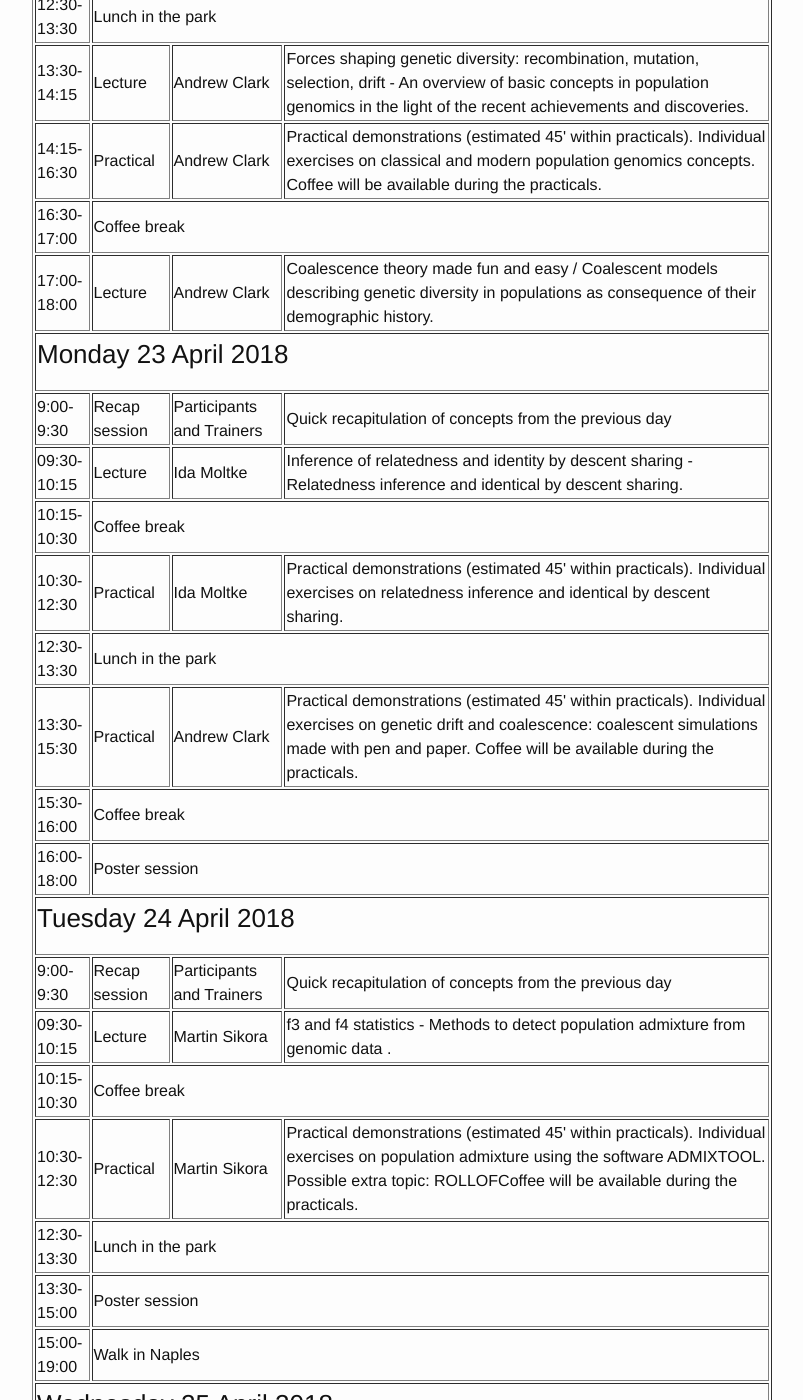
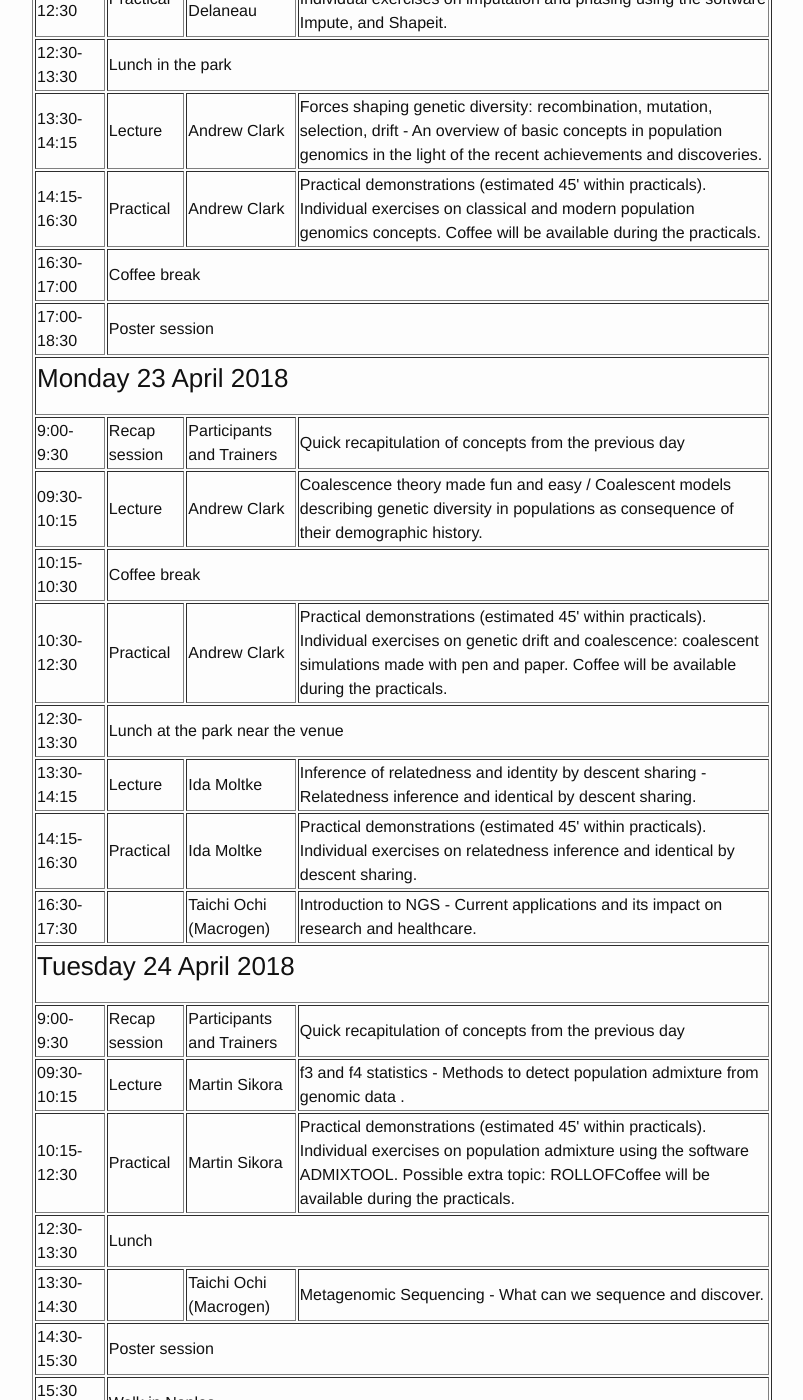
Before and after one commit to ELIXIR-IIB-training/website, a Jekyll site: the page built from _posts/2018-04-21-PopGen-Napoli.md, in a window 1280 px wide and 1400 px high, scrolled down 3766 px. Shown: the whole window, without its empty margins (238-1041 px from the left). Built offline with Jekyll 4.4.1, drawn with Linux system fonts in a browser that asks for light colours; some of the changed text lies outside the part shown.

Commit message:
Programme update

```diff
--- a/_posts/2018-04-21-PopGen-Napoli.md
+++ b/_posts/2018-04-21-PopGen-Napoli.md
@@ -138,25 +138,25 @@ Abstract (max 200 words) for poster presentation must be submitted through the a
 </tr>
 <tr>
    <td>12:00-13:00</td>
-   <td>Keynote lecture</td>
-   <td>Andrew Clark</td>
-   <td>Population Genomics: where are we going? - Overview of major achievements and current goals of population genomics.</td>
+   <td>Lecture</td>
+   <td>Olivier Delaneau</td>
+   <td>Data QC and Exploratory Data Analysis /Basic operations to perform on genome sequences data sets before applying population genomic analyses.</td>
 </tr>
 <tr>
-   <td>13:00-14:15</td>
+   <td>13:00-14:30</td>
    <td colspan="3">Lunch and coffee</td>
 </tr>
 <tr>
-   <td>14:15-15:00</td>
-   <td>Lecture</td>
+   <td>14:30-17:00</td>
+   <td>Practical</td>
    <td>Olivier Delaneau</td>
-   <td>Data QC and Exploratory Data Analysis - Basic operations to perform on genome sequences data sets before applying population genomic analyses.</td>
+   <td>Practical demonstrations (estimated 45' within practicals). Individual exercises on clustering methods to detect sample substructure (e.g. principal component analyses). Coffee will be available during the practicals.</td>
 </tr>
 <tr>
-   <td>15:00-17:00</td>
-   <td>Practical</td>
-   <td>Olivier Delaneau</td>
-   <td>Practical demonstrations (estimated 45' within practicals). Individual exercises on clustering methods to detect sample substructure (e.g. principal component analyses).</td>
+   <td>17:00-18:00</td>
+   <td>Keynote lecture</td>
+   <td>Andrew Clark</td>
+   <td>Population Genomics: where are we going? - Overview of major achievements and current goals of population genomics. Include question session.</td>
 </tr>
 <tr>
    <td colspan="4"><h3>Sunday 22 April 2018</h3></td>
@@ -204,11 +204,10 @@ Abstract (max 200 words) for poster presentation must be submitted through the a
    <td colspan="3">Coffee break</td>
 </tr>
 <tr>
-   <td>17:00-18:00</td>
-   <td>Lecture</td>
-   <td>Andrew Clark</td>
-   <td>Coalescence theory made fun and easy / Coalescent models describing genetic diversity in populations as consequence of their demographic history.</td>
+   <td>17:00-18:30</td>
+   <td colspan="3">Poster session</td>
 </tr>
+
 <tr>
    <td colspan="4"><h3>Monday 23 April 2018</h3></td>
 </tr>
@@ -230,27 +229,31 @@ Abstract (max 200 words) for poster presentation must be submitted through the a
 </tr>
 <tr>
    <td>10:30-12:30</td>
+   <td>Practical</td>
+   <td>Andrew Clark</td>
+   <td>Practical demonstrations (estimated 45' within practicals). Individual exercises on genetic drift and coalescence: coalescent simulations made with pen and paper. Coffee will be available during the practicals.</td>
+</tr>
+<tr>
+   <td>12:30-13:30</td>
+   <td colspan="3">Lunch at the park near the venue</td>
+</tr>
+<tr>
+   <td>13:30-14:15</td>
+   <td>Lecture</td>
+   <td>Ida Moltke</td>
+   <td>Inference of relatedness and identity by descent sharing - Relatedness inference and identical by descent sharing.</td>
+</tr>
+<tr>
+   <td>14:15-16:30</td>
    <td>Practical </td>
    <td>Ida Moltke</td>
    <td>Practical demonstrations (estimated 45' within practicals). Individual exercises on relatedness inference and identical by descent sharing.</td>
 </tr>
 <tr>
-   <td>12:30-13:30</td>
-   <td colspan="3">Lunch in the park</td>
-</tr>
-<tr>
-   <td>13:30-15:30</td>
-   <td>Practical</td>
-   <td>Andrew Clark</td>
-   <td>Practical demonstrations (estimated 45' within practicals). Individual exercises on genetic drift and coalescence: coalescent simulations made with pen and paper. Coffee will be available during the practicals.</td>
-</tr>
-<tr>
-   <td>15:30-16:00</td>
-   <td colspan="3">Coffee break</td>
-</tr>
-<tr>
-   <td>16:00-18:00</td>
-   <td colspan="3">Poster session</td>
+   <td>16:30-17:30</td>
+   <td></td>
+   <td>Taichi Ochi (Macrogen)</td>
+   <td>Introduction to NGS -  Current applications and its impact on research and healthcare.</td>
 </tr>
 <tr>
    <td colspan="4"><h3>Tuesday 24 April 2018</h3></td>
@@ -268,25 +271,27 @@ Abstract (max 200 words) for poster presentation must be submitted through the a
    <td>f3 and f4 statistics - Methods to detect population admixture from genomic data .</td>
 </tr>
 <tr>
-   <td>10:15-10:30</td>
-   <td colspan="3">Coffee break</td>
-</tr>
-<tr>
-   <td>10:30-12:30</td>
+   <td>10:15-12:30</td>
    <td>Practical </td>
    <td>Martin Sikora</td>
    <td>Practical demonstrations (estimated 45' within practicals). Individual exercises on population admixture using the software ADMIXTOOL. Possible extra topic: ROLLOFCoffee will be available during the practicals.</td>
 </tr>
 <tr>
    <td>12:30-13:30</td>
-   <td colspan="3">Lunch in the park</td>
+   <td colspan="3">Lunch</td>
 </tr>
 <tr>
-   <td>13:30-15:00</td>
+   <td>13:30-14:30</td>
+   <td></td>
+   <td>Taichi Ochi (Macrogen)</td>
+   <td>Metagenomic Sequencing - What can we sequence and discover.</td>
+</tr>
+<tr>
+   <td>14:30-15:30</td>
    <td colspan="3">Poster session</td>
 </tr>
 <tr>
-   <td>15:00-19:00</td>
+   <td>15:30 onwards</td>
    <td colspan="3">Walk in Naples</td>
 </tr>
 <tr>
@@ -316,7 +321,7 @@ Abstract (max 200 words) for poster presentation must be submitted through the a
 </tr>
 <tr>
    <td>12:30-13:30</td>
-   <td colspan="3">Lunch in the park</td>
+   <td colspan="3">Lunch at the park near the venue</td>
 </tr>
 <tr>
    <td>13:30-14:15</td>
@@ -329,6 +334,10 @@ Abstract (max 200 words) for poster presentation must be submitted through the a
    <td>Practical</td>
    <td>Garrett Hellenthal</td>
    <td>Practical demonstrations (estimated 45' within practicals). Individual exercises on inferring population demography (admixture population splits and size changes) using the software MSMC/PSMC and GLOBETROTTER. Coffee will be available during the practicals.</td>
+</tr>
+<tr>
+   <td>16:30-18:00</td>
+   <td colspan="3">Poster session</td>
 </tr>
 <tr>
    <td colspan="4"><h3>Thursday 26 April 2018</h3></td>
@@ -357,7 +366,7 @@ Abstract (max 200 words) for poster presentation must be submitted through the a
 </tr>
 <tr>
    <td>12:30-13:30</td>
-   <td colspan="3">Lunch in the park</td>
+   <td colspan="3">Lunch at the park near the venue</td>
 </tr>
 <tr>
    <td>13:30-14:15</td>
@@ -366,14 +375,10 @@ Abstract (max 200 words) for poster presentation must be submitted through the a
    <td>Types and measurements of natural selection - Mechanisms through which new advantageous genetic variants become fixed in populations and natural selection favours extreme phenotypes in changing environments.</td>
 </tr>
 <tr>
-   <td>14:15-16:30</td>
+   <td>14:15-17:00</td>
    <td>Practical</td>
    <td>Pascale Gerbault</td>
    <td>Practical demonstrations (estimated 45' within practicals). Individual exercises on detecting natural selection. Coffee will be available during the practicals.</td>
-</tr>
-<tr>
-   <td>16:30-17:00</td>
-   <td colspan="3">Coffee break</td>
 </tr>
 <tr>
    <td>17:00-18:00</td>
@@ -408,7 +413,7 @@ Abstract (max 200 words) for poster presentation must be submitted through the a
 </tr>
 <tr>
    <td>12:30-13:30</td>
-   <td colspan="3">Lunch in the park</td>
+   <td colspan="3">Lunch at the park near the venue</td>
 </tr>
 <tr>
    <td>13:30-14:15</td>
```
Also changed, not shown: other parts of _posts/2018-04-21-PopGen-Napoli.md (+2 -2 lines).
